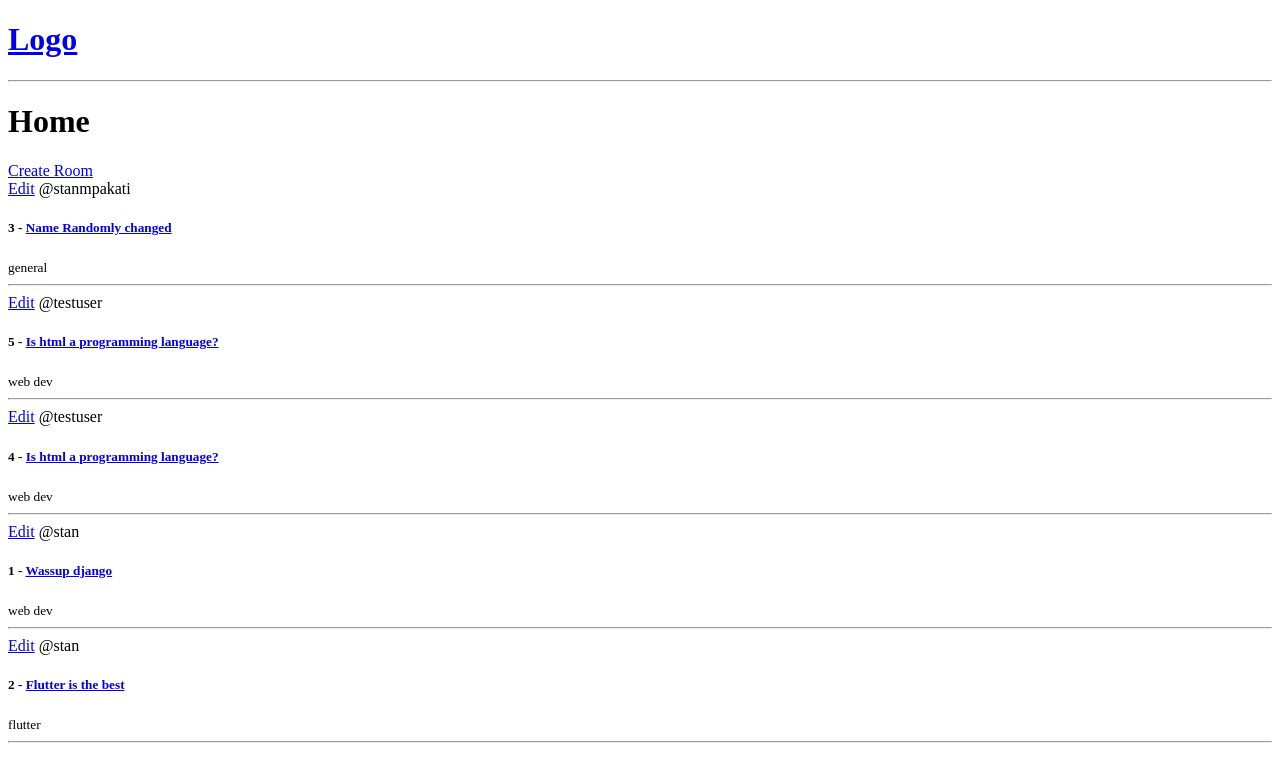
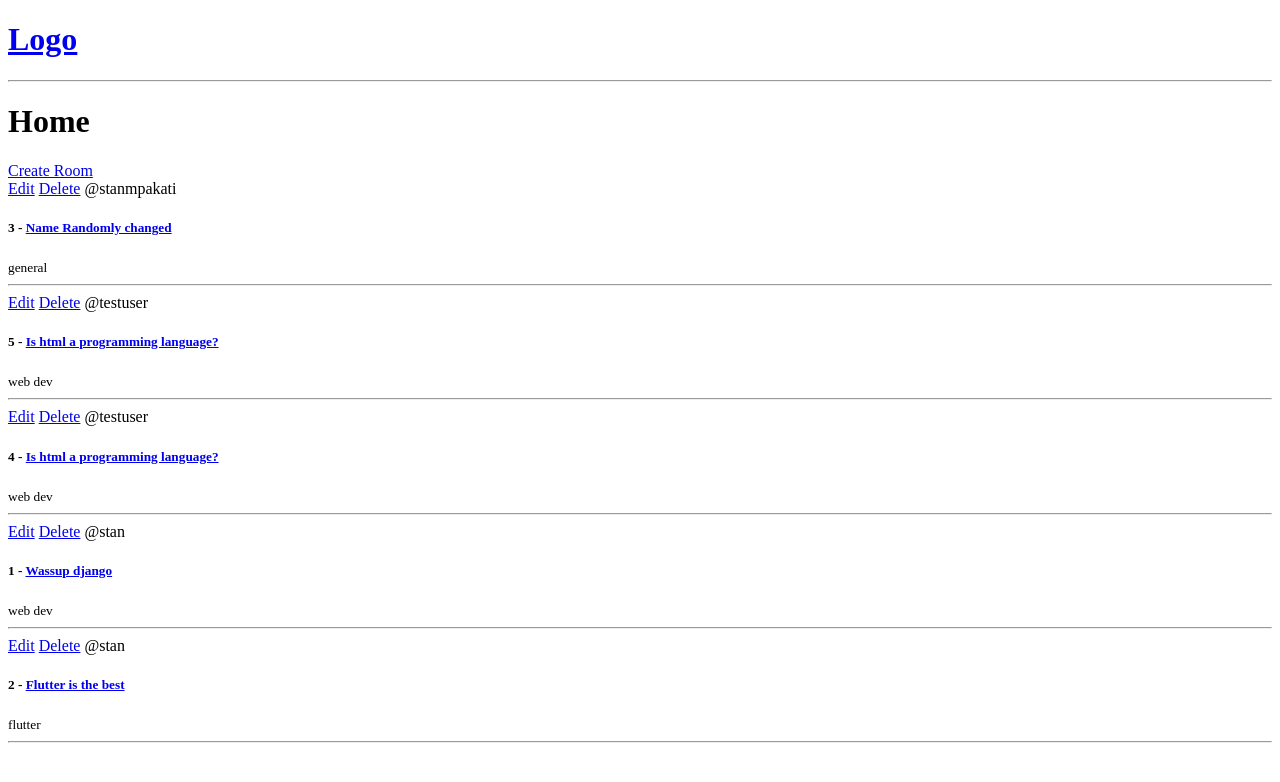
Before and after one commit to stanmpakati/studybud, a Django app: page / in a window 1280 px wide. Shown: the top 782 px of the page. Run offline with Django 3.2, Linux system fonts and the light colour scheme; data comes from the database, SQL or seed files in the repository; both versions use the stored data as it was after the commit.

Commit message:
can delete rooms

```diff
--- a/base/templates/base/home.html
+++ b/base/templates/base/home.html
@@ -8,6 +8,7 @@
     {% for room in rooms %}
     <div>
       <a href="{% url 'update-room' room.id %}">Edit</a>
+      <a href="{% url 'delete-room' room.id %}">Delete</a>
       <span>@{{room.host.username}}</span>
       <h5>
         {{ room.id}} - <a href="{% url 'room' room.id %}">{{room.name}}</a>
--- a/base/urls.py
+++ b/base/urls.py
@@ -6,5 +6,6 @@ urlpatterns = [
     path('room/', views.room, name='rooms'),
     path('room/<str:pk>/', views.room, name='room'),
     path('create-room/', views.createRoom, name='create-room'),
-    path('update-room/<str:pk>/', views.updateRoom, name='update-room')
+    path('update-room/<str:pk>/', views.updateRoom, name='update-room'),
+    path('delete-room/<str:pk>/', views.deleteRoom, name='delete-room')
 ]
--- a/base/views.py
+++ b/base/views.py
@@ -36,3 +36,11 @@ def updateRoom(req, pk):
 
     context = {'form': form}
     return render (req, 'base/room_form.html', context)
+
+def deleteRoom(req, pk):
+    room = Room.objects.get(id = pk)
+    if req.method == 'POST':
+        room.delete()
+        return redirect('home')
+
+    return render(req, 'base/delete.html', {'obj': room})
```
Also changed, not shown: base/templates/base/delete.html (added, +10 -0 lines), db.sqlite3.
